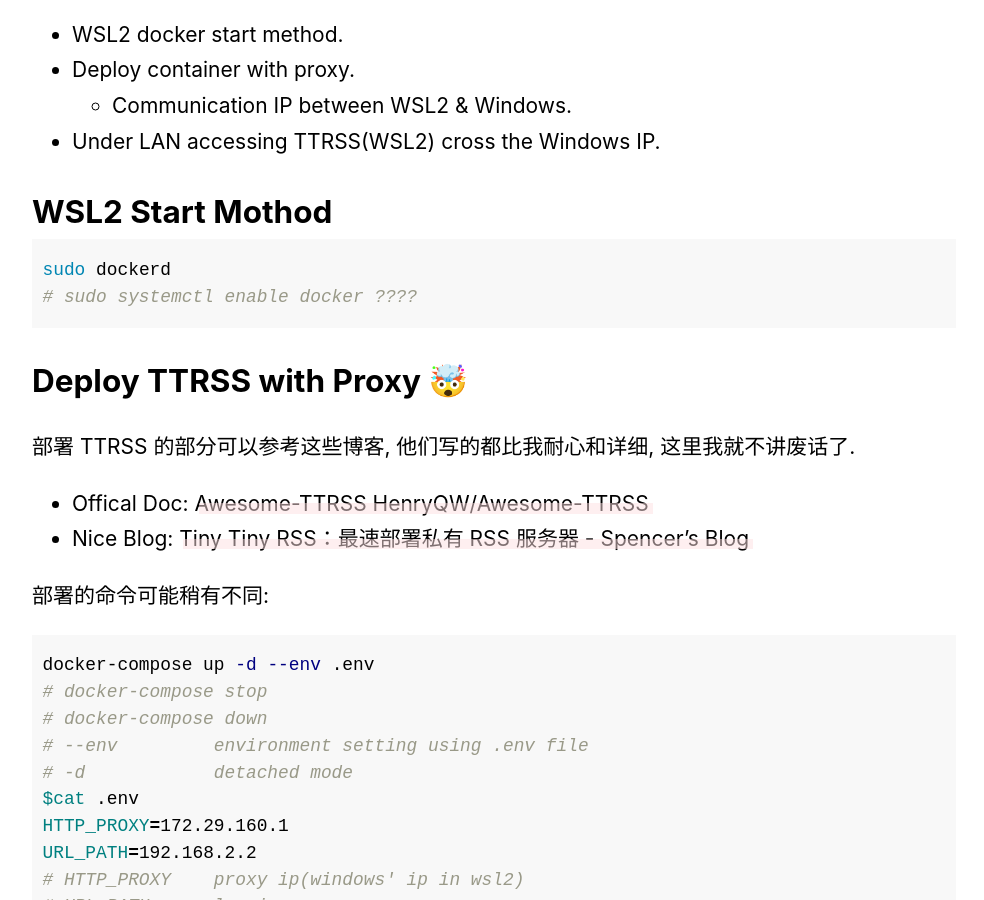
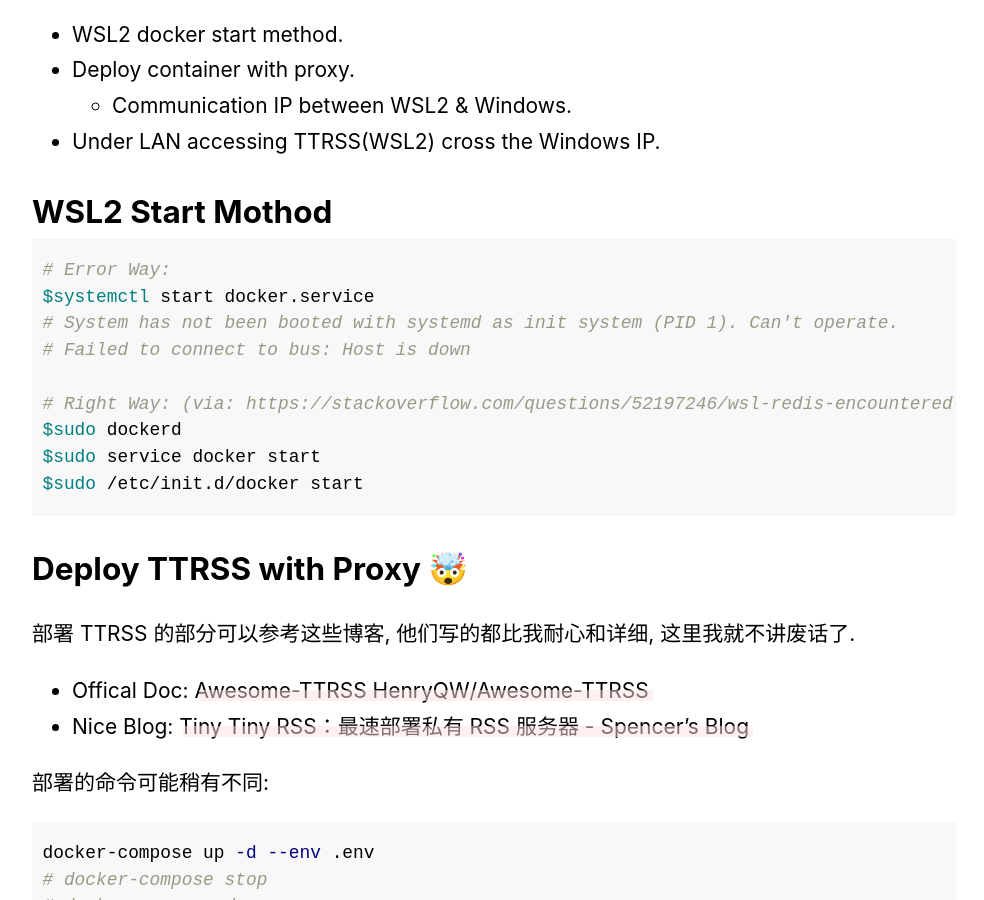
Before and after one commit to bGZo/blog, a Jekyll site: the page built from _posts/posts/2022-03-16-ttrss-in-wsl2.md, in a window 1280 px wide and 900 px high, scrolled down 692 px. Shown: the whole window, without its empty margins (146-1130 px from the left). Built offline with Jekyll 4.4.1, drawn with Linux system fonts in a browser that asks for light colours.

Commit message:
doc: add more command info

````diff
--- a/_posts/posts/2022-03-16-ttrss-in-wsl2.md
+++ b/_posts/posts/2022-03-16-ttrss-in-wsl2.md
@@ -17,8 +17,15 @@
 ## WSL2 Start Mothod
 
 ```shell
-sudo dockerd
-# sudo systemctl enable docker ????
+# Error Way:
+$systemctl start docker.service
+# System has not been booted with systemd as init system (PID 1). Can't operate.
+# Failed to connect to bus: Host is down
+
+# Right Way: (via: https://stackoverflow.com/questions/52197246/wsl-redis-encountered-system-has-not-been-booted-with-systemd-as-init-system-pi
+$sudo dockerd
+$sudo service docker start
+$sudo /etc/init.d/docker start
 ```
 
 ## Deploy TTRSS with Proxy 🤯
````
